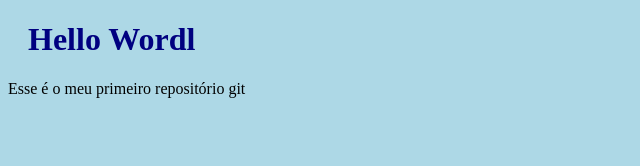
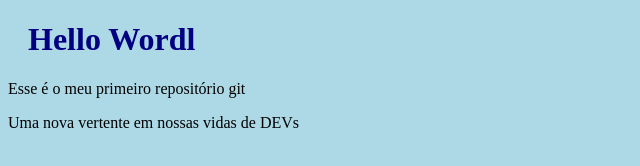
Before and after one commit to ViniCampos12/testes, a plain HTML site: page index.html in a window 1280 px wide. Shown: the whole page, without its empty margins (0-640 px from the left). Drawn offline with Linux system fonts and the light colour scheme.

Commit message:
Update index.html with a new line

```diff
--- a/index.html
+++ b/index.html
@@ -9,5 +9,6 @@
 <body>
     <h1>Hello Wordl</h1>
     <p>Esse é o meu primeiro repositório git</p>
+    <p>Uma nova vertente em nossas vidas de DEVs</p>
 </body>
 </html>
```
